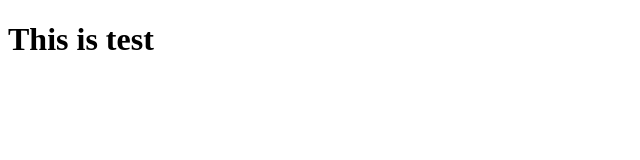
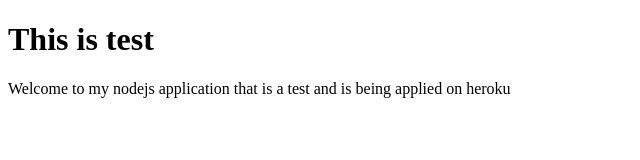
Before and after one commit to Shery11/node-web-server, a website: page public/index.html in a window 1280 px wide. Shown: the whole page, without its empty margins (0-640 px from the left). Drawn offline with Linux system fonts and the light colour scheme.

Commit message:
index updated

```diff
--- a/public/index.html
+++ b/public/index.html
@@ -7,6 +7,7 @@
 <body>
 
   <h1>This is test</h1>
+  <p>Welcome to my nodejs application that is a test and is being applied on heroku</p>
 
 </body>
 </html>
```
